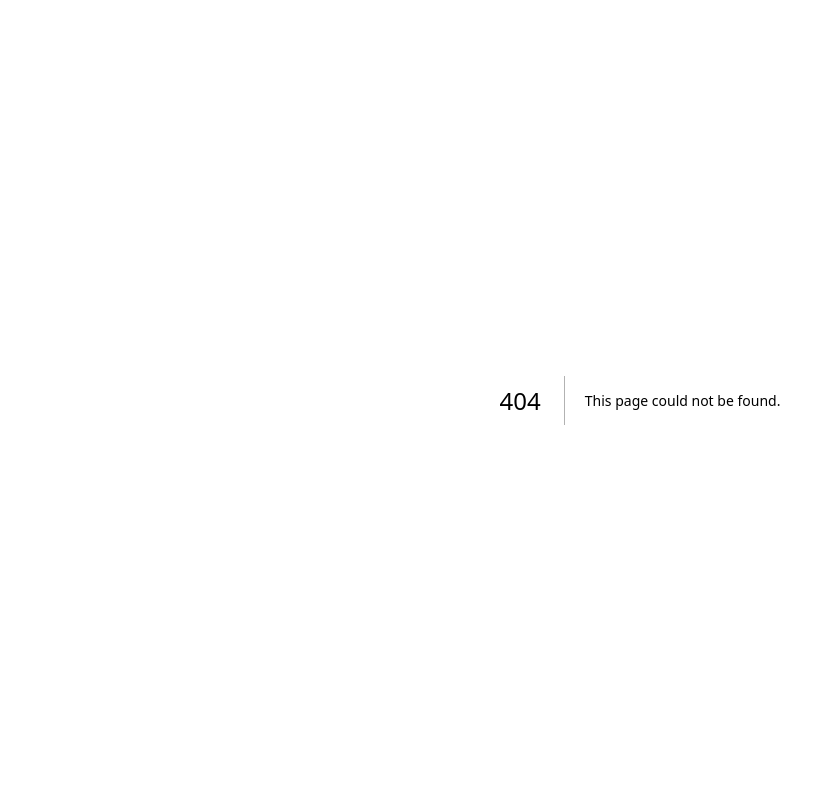
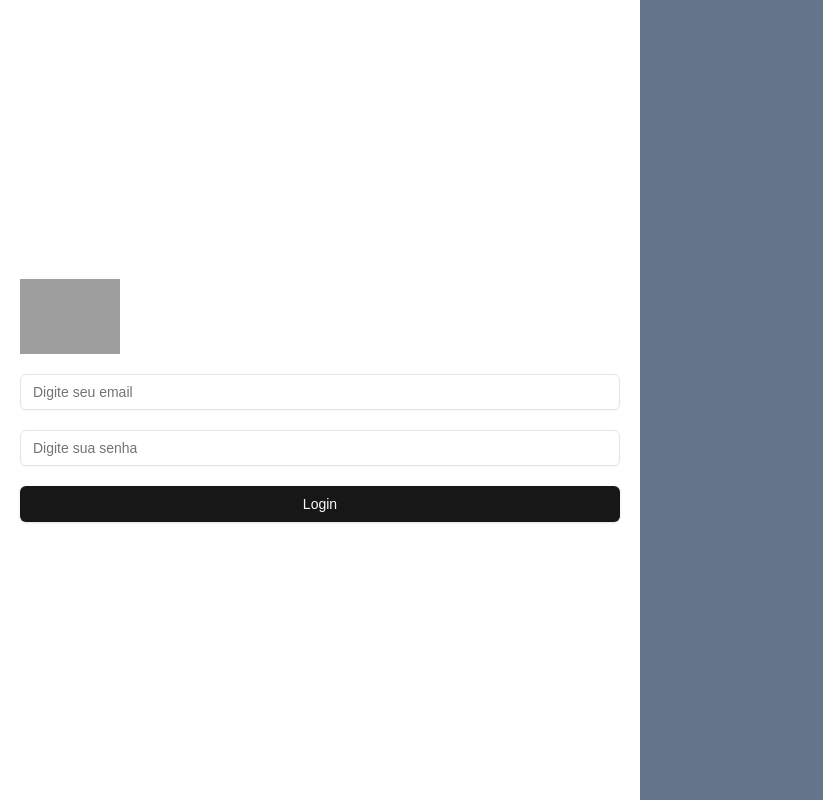
Before and after one commit to gabrielnatan/gocase, a Next.js app: page /login in a window 1280 px wide. Before the commit this address had no page. Shown: the whole page, without its empty margins (0-823 px from the left). Built offline with nearby package versions, Linux system fonts and the light colour scheme; grey boxes are pictures that could not be loaded.

Commit message:
feat: create login page

```diff
--- /dev/null
+++ b/src/app/login/page.tsx
@@ -0,0 +1,24 @@
+import { Button } from "@/components/ui/button";
+import { Input } from "@/components/ui/input";
+import Image from "next/image";
+
+export default function Login() {
+  return (
+    <div className="w-screen h-screen flex">
+      <div className="flex-1 flex items-center justify-center">
+        <form className="flex flex-col gap-5 min-w-[600px] ">
+          <Image
+            src="/gocase-collabs.svg"
+            alt="Gocase Collabs Logo"
+            width={100}
+            height={50}
+          />
+          <Input className="w-full" placeholder="Digite seu email" />
+          <Input className="w-full" placeholder="Digite sua senha" />
+          <Button className="w-full">Login</Button>
+        </form>
+      </div>
+      <div className="flex-1 bg-slate-500"></div>
+    </div>
+  );
+}
```
